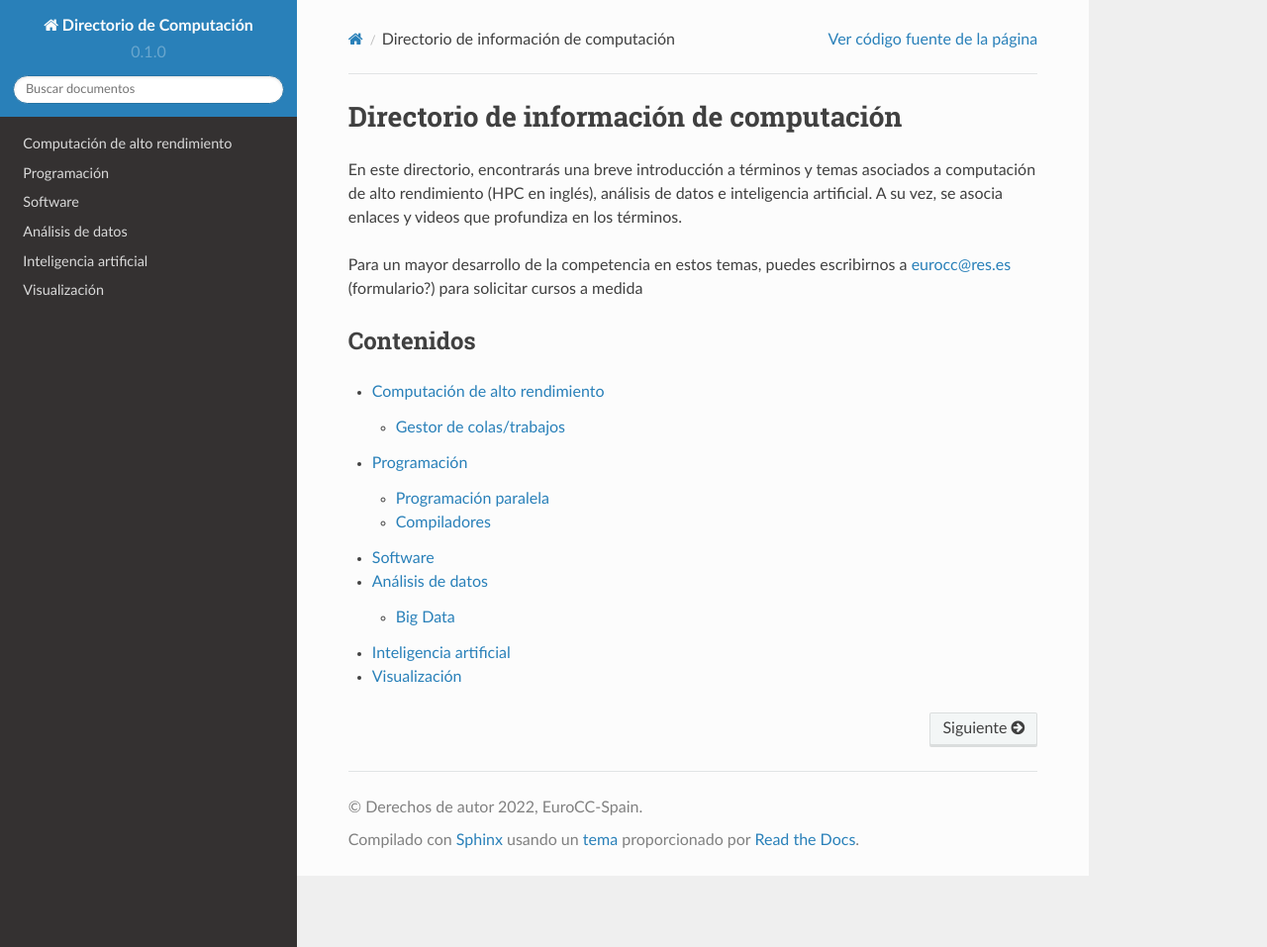
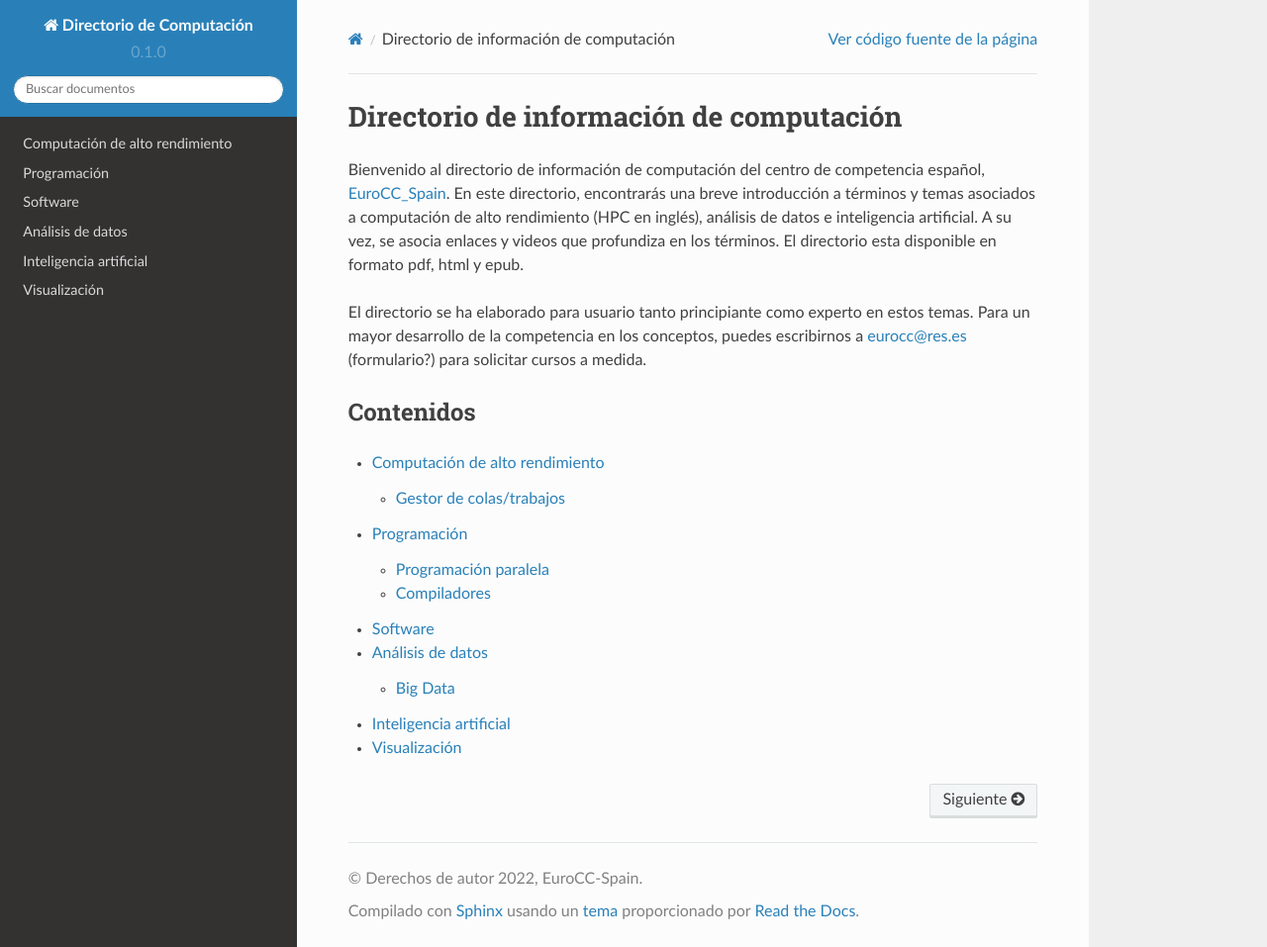
Before and after one commit to EuroCC-Spain/HPCKnowledgePool, a Sphinx documentation site: the page built from docs/source/index.rst, in a window 1280 px wide and 957 px high. Shown: the whole window at 99% size. Built offline with Sphinx 7.4.7 and the Read the Docs theme 2.0.0, drawn with Linux system fonts in a browser that asks for light colours.

Commit message:
ENH: Improving introduction (index.rst)

```diff
--- a/docs/source/index.rst
+++ b/docs/source/index.rst
@@ -1,9 +1,9 @@
 Directorio de información de computación
 ========================================
 
-En este directorio, encontrarás una breve introducción a términos y temas asociados a computación  de alto rendimiento (HPC en inglés), análisis de datos e inteligencia artificial. A su vez, se asocia enlaces y videos que profundiza en los términos.
+Bienvenido al directorio de información de computación del centro de competencia español, `EuroCC_Spain <https://eurocc-spain.res.es/>`_. En este directorio, encontrarás una breve introducción a términos y temas asociados a computación  de alto rendimiento (HPC en inglés), análisis de datos e inteligencia artificial. A su vez, se asocia enlaces y videos que profundiza en los términos. El directorio esta disponible en formato pdf, html y epub.
 
-Para un mayor desarrollo de la competencia en estos temas, puedes escribirnos a eurocc@res.es (formulario?) para solicitar cursos a medida
+El directorio se ha elaborado para usuario tanto principiante como experto en estos temas. Para un mayor desarrollo de la competencia en los conceptos, puedes escribirnos a eurocc@res.es (formulario?) para solicitar cursos a medida.
 
 Contenidos
 ----------
```
